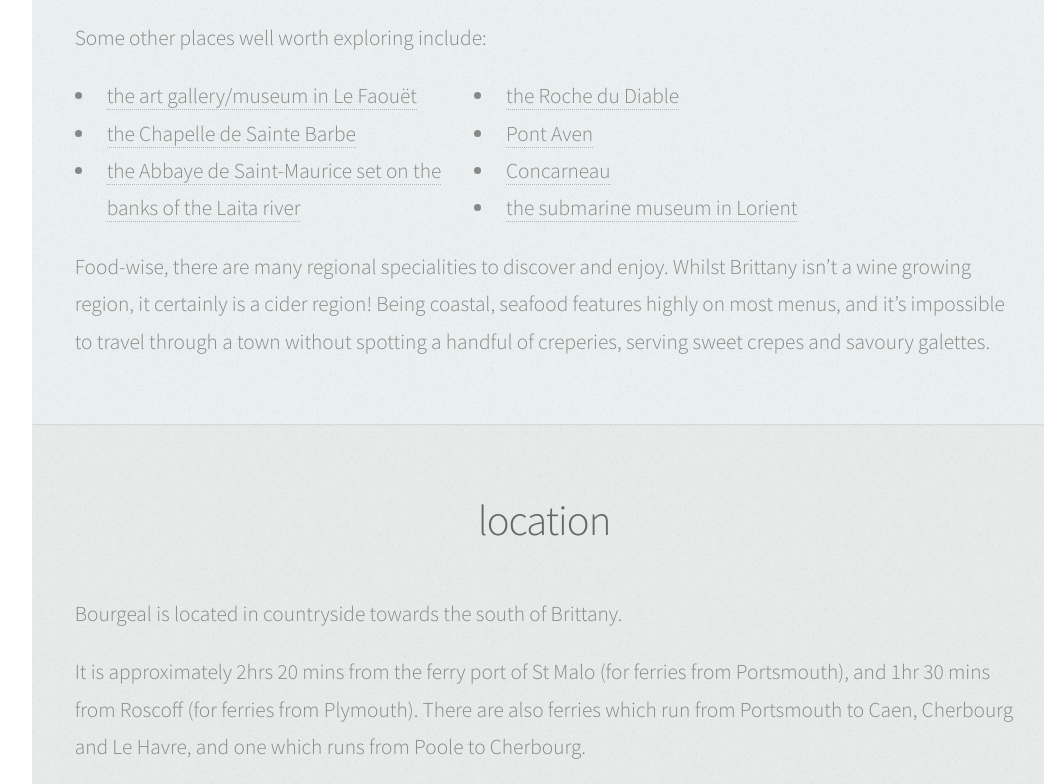
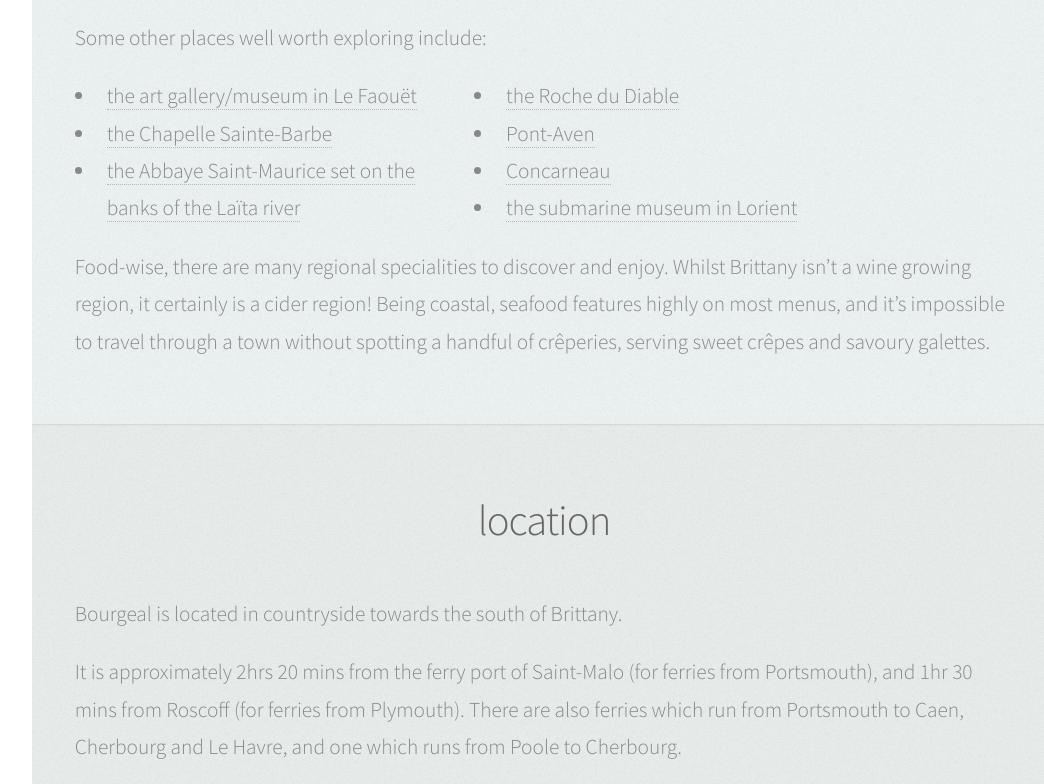
Before and after one commit to berthelemy/bourgeal2, a website: page index.html in a window 1280 px wide. Shown: the part 4030-4814 px from the top of the page, without its empty margins (224-1268 px from the left). Drawn offline with Linux system fonts and the light colour scheme; some packages are replaced by stand-ins of ours; a script that the page names is missing.

Commit message:
Update index.html

```diff
--- a/index.html
+++ b/index.html
@@ -196,14 +196,14 @@
 	<div class="5u">
 		<ul class="default">
 			<li><a href="http://www.museedufaouet.fr/" target="_blank">the art gallery/museum in Le Faou&euml;t</a></li>
-			<li><a href="http://www.brittanytourism.com/discover-brittany/heritage/le-faouet" target="_blank">the Chapelle de Sainte Barbe</a></li>
-			<li><a href="http://abbayesaintmaurice.blogspot.co.uk/" target="_blank">the Abbaye de Saint-Maurice set on the banks of the Laita river</a></li>
+			<li><a href="http://www.brittanytourism.com/discover-brittany/heritage/le-faouet" target="_blank">the Chapelle Sainte-Barbe</a></li>
+			<li><a href="http://abbayesaintmaurice.blogspot.co.uk/" target="_blank">the Abbaye Saint-Maurice set on the banks of the La&iuml;ta river</a></li>
 		</ul>
 	</div>
 	<div class="5u">
 		<ul class="default">
 			<li><a href="http://www.brittanytourism.com/discover-brittany/hidden-gems/les-roches-du-diable" target="_blank">the Roche du Diable</a></li>
-			<li><a href="http://www.brittanytourism.com/discover-brittany/hidden-gems/pont-aven" target="_blank">Pont Aven</a></li>
+			<li><a href="http://www.brittanytourism.com/discover-brittany/hidden-gems/pont-aven" target="_blank">Pont-Aven</a></li>
 			<li><a href="http://www.brittanytourism.com/discover-brittany/heritage/concarneau" target="_blank">Concarneau</a></li>
 			<li><a href="http://www.la-flore.fr/?langue=en" target="_blank">the submarine museum in Lorient</a></li>
 
@@ -212,7 +212,7 @@
 		</ul>
 	</div>
 </div>
-<p>Food-wise, there are many regional specialities to discover and enjoy. Whilst Brittany isn’t a wine growing region, it certainly is a cider region! Being coastal, seafood features highly on most menus, and it’s impossible to travel through a town without spotting a handful of creperies, serving sweet crepes and savoury galettes.
+<p>Food-wise, there are many regional specialities to discover and enjoy. Whilst Brittany isn’t a wine growing region, it certainly is a cider region! Being coastal, seafood features highly on most menus, and it’s impossible to travel through a town without spotting a handful of cr&ecirc;peries, serving sweet cr&ecirc;pes and savoury galettes.
 </p>
 
 						</div>
@@ -226,7 +226,7 @@
 							</header>
 							<p>Bourgeal is located in countryside towards the south of Brittany.
 </p>
-<p>It is approximately 2hrs 20 mins from the ferry port of St Malo (for ferries from Portsmouth), and 1hr 30 mins from Roscoff (for ferries from Plymouth). There are also ferries which run from Portsmouth to Caen, Cherbourg and Le Havre, and one which runs from Poole to Cherbourg.
+<p>It is approximately 2hrs 20 mins from the ferry port of Saint-Malo (for ferries from Portsmouth), and 1hr 30 mins from Roscoff (for ferries from Plymouth). There are also ferries which run from Portsmouth to Caen, Cherbourg and Le Havre, and one which runs from Poole to Cherbourg.
 </p>
 <p>If you choose to drive from Calais (having taken the channel tunnel), it will take you about 7 hrs. </p>
 <p>If you prefer to fly, Ryanair and Flybe provide services to Dinard and Brest.
@@ -261,8 +261,8 @@
 						<li>2 camping chairs</li>
 						</ul>
 						<h3>shops</h3>
-						<p>On the way in to Le Faou&euml;t from Bourgeal there's an excellent boulangerie for all your bread and patisserie needs. Le Faou&euml;t also has a range of other shops all gathered around the impressive C16th market hall.</p>
-						<p>There are supermarches at Le Faou&euml;t (beware lunchtime closing!) and Sca&euml;r, and a hypermarche north of Le Faou&euml;t at Gourin.</p>
+						<p>On the way in to Le Faou&euml;t from Bourgeal there's an excellent boulangerie for all your bread and p&acirc;tisserie needs. Le Faou&euml;t also has a range of other shops all gathered around the impressive C16th market hall.</p>
+						<p>There are supermarch&eacute;s at Le Faou&euml;t (beware lunchtime closing!) and Sca&euml;r, and a hypermarch&eacute; north of Le Faou&euml;t at Gourin.</p>
 						<h3>local markets</h3>
 						<p>The following are just a selection of the many markets which happen throughout the week in Brittany:</p>
 						<ul>
```
